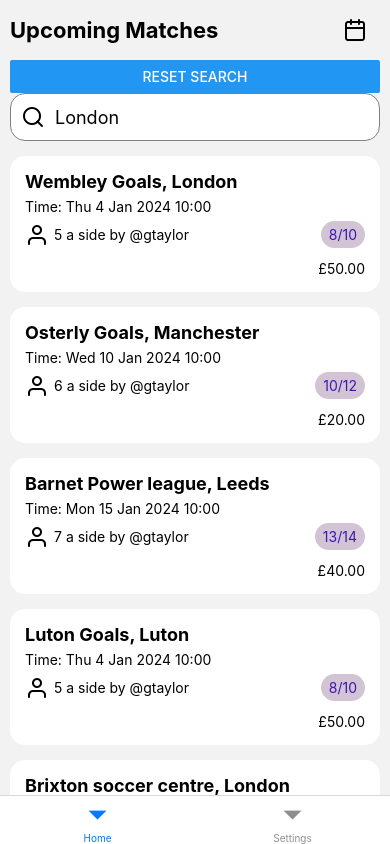
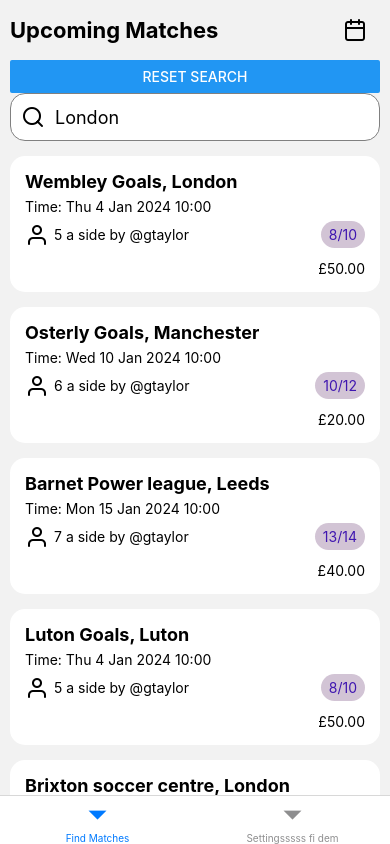
Before and after one commit to Musty-AND/footy-pals, a React Native app: screen /Home in a window 390 px wide. Built offline with nearby package versions, Linux system fonts and the light colour scheme.

Commit message:
added navigation and created match details page with routing to it

```diff
--- a/App.tsx
+++ b/App.tsx
@@ -1,11 +1,11 @@
 import { StyleSheet } from "react-native";
-import Tabs from "./src/components/Tabs";
+import Navigation from "./src/components/Navigation";
 import { MatchProvider } from "./src/context/MatchContext";
 
 export default function App() {
   return (
     <MatchProvider>
-      <Tabs />
+      <Navigation />
     </MatchProvider>
   );
 }
--- a/package.json
+++ b/package.json
@@ -11,6 +11,7 @@
   "dependencies": {
     "@react-navigation/bottom-tabs": "^6.5.11",
     "@react-navigation/native": "^6.1.9",
+    "@react-navigation/native-stack": "^6.9.17",
     "dayjs": "^1.11.10",
     "expo": "~49.0.15",
     "expo-status-bar": "~1.6.0",
--- a/src/components/Match.tsx
+++ b/src/components/Match.tsx
@@ -13,6 +13,7 @@ const MatchCard = ({
   price,
   numberOfPlayers,
   organiser,
+  id,
   ...rest
 }: Match) => {
   return (
--- /dev/null
+++ b/src/components/Navigation.tsx
@@ -0,0 +1,35 @@
+import React from "react";
+import { createBottomTabNavigator } from "@react-navigation/bottom-tabs";
+import HomeScreen from "../screens/homeScreen";
+import SettingsScreen from "../screens/settingsScreen";
+import { NavigationContainer } from "@react-navigation/native";
+import { SafeAreaView, Button } from "react-native";
+import { createNativeStackNavigator } from "@react-navigation/native-stack";
+import MatchDetailsScreen from "../screens/matchDetailsScreen";
+
+const Tab = createBottomTabNavigator();
+const Stack = createNativeStackNavigator();
+
+const HomeStack = () => {
+  return (
+    <Stack.Navigator screenOptions={{ headerShown: false }}>
+      <Stack.Screen name="Home" component={HomeScreen} />
+      <Stack.Screen name="Match Details" component={MatchDetailsScreen} />
+    </Stack.Navigator>
+  );
+};
+
+const Navigation = () => {
+  return (
+    <NavigationContainer>
+      <SafeAreaView style={{ flex: 1 }}>
+        <Tab.Navigator screenOptions={{ headerShown: false }}>
+          <Tab.Screen name="Find Matches" component={HomeStack} />
+          <Tab.Screen name="Settingsssss fi dem" component={SettingsScreen} />
+        </Tab.Navigator>
+      </SafeAreaView>
+    </NavigationContainer>
+  );
+};
+
+export default Navigation;
--- a/src/components/Tabs.tsx
+++ /dev/null
@@ -1,23 +0,0 @@
-import React from "react";
-import { createBottomTabNavigator } from "@react-navigation/bottom-tabs";
-import HomeScreen from "../screens/homeScreen";
-import SettingsScreen from "../screens/settingsScreen";
-import { NavigationContainer } from "@react-navigation/native";
-import { SafeAreaView } from "react-native";
-
-const Tab = createBottomTabNavigator();
-
-const Tabs = () => {
-  return (
-    <NavigationContainer>
-      <SafeAreaView style={{ flex: 1 }}>
-        <Tab.Navigator screenOptions={{ headerShown: false }}>
-          <Tab.Screen name="Home" component={HomeScreen} />
-          <Tab.Screen name="Settings" component={SettingsScreen} />
-        </Tab.Navigator>
-      </SafeAreaView>
-    </NavigationContainer>
-  );
-};
-
-export default Tabs;
--- a/src/mocks/matches.ts
+++ b/src/mocks/matches.ts
@@ -13,6 +13,7 @@ export const mockMatches: Match[] = [
       contactNumber: "07123456789",
       username: "gtaylor",
     },
+    id: 1,
   },
   {
     location: "Manchester",
@@ -26,6 +27,7 @@ export const mockMatches: Match[] = [
       contactNumber: "07123456789",
       username: "gtaylor",
     },
+    id: 2,
   },
   {
     location: "Leeds",
@@ -39,6 +41,7 @@ export const mockMatches: Match[] = [
       contactNumber: "07123456789",
       username: "gtaylor",
     },
+    id: 3,
   },
   {
     location: "Luton",
@@ -52,6 +55,7 @@ export const mockMatches: Match[] = [
       contactNumber: "07123456789",
       username: "gtaylor",
     },
+    id: 4,
   },
   {
     location: "London",
@@ -65,6 +69,7 @@ export const mockMatches: Match[] = [
       contactNumber: "07123456789",
       username: "gtaylor",
     },
+    id: 5,
   },
   {
     location: "Leeds",
@@ -78,6 +83,7 @@ export const mockMatches: Match[] = [
       contactNumber: "07123456789",
       username: "gtaylor",
     },
+    id: 6,
   },
   {
     location: "Luton",
@@ -91,6 +97,7 @@ export const mockMatches: Match[] = [
       contactNumber: "07123456789",
       username: "gtaylor",
     },
+    id: 7,
   },
   {
     location: "London",
@@ -104,5 +111,6 @@ export const mockMatches: Match[] = [
       contactNumber: "07123456789",
       username: "gtaylor",
     },
+    id: 8,
   },
 ];
--- a/src/screens/homeScreen.tsx
+++ b/src/screens/homeScreen.tsx
@@ -1,5 +1,12 @@
 import React, { useMemo, useState } from "react";
-import { View, Text, FlatList, StyleSheet, Button } from "react-native";
+import {
+  View,
+  Text,
+  FlatList,
+  StyleSheet,
+  Button,
+  TouchableOpacity,
+} from "react-native";
 import MatchCard from "../components/Match";
 import { useMatchContext } from "../context/MatchContext";
 import Calendar from "../components/Calendar";
@@ -9,7 +16,7 @@ import dayjs from "dayjs";
 import { DateType } from "react-native-ui-datepicker";
 import SearchBar from "../components/SearchBar";
 
-const HomeScreen = () => {
+const HomeScreen = ({ navigation }: any) => {
   const { matches } = useMatchContext();
   const [date, setDate] = useState<DateType>();
   const [open, setOpen] = useState<boolean>(false);
@@ -78,7 +85,18 @@ const HomeScreen = () => {
           contentContainerStyle={styles.itemContainer}
           data={filteredMatches}
           renderItem={({ item }) => {
-            return <MatchCard {...item} />;
+            return (
+              <TouchableOpacity
+                onPress={() => {
+                  navigation.navigate({
+                    name: "Match Details",
+                    params: { id: item.id },
+                  });
+                }}
+              >
+                <MatchCard {...item} />
+              </TouchableOpacity>
+            );
           }}
         />
       )}
--- /dev/null
+++ b/src/screens/matchDetailsScreen.tsx
@@ -0,0 +1,21 @@
+import React, { useContext } from "react";
+import { View, Text, Button } from "react-native";
+import { useMatchContext } from "../context/MatchContext";
+
+const MatchDetailsScreen = ({ route, navigation }: any) => {
+  const { id } = route.params;
+  const { matches } = useMatchContext();
+
+  const selectedMatch = matches.find((match) => match.id === id);
+
+  console.log("bosh", selectedMatch);
+  return (
+    <View>
+      <Text> Match Details</Text>
+      <Text>{id}</Text>
+      <Button title="Go back" onPress={() => navigation.goBack()} />
+    </View>
+  );
+};
+
+export default MatchDetailsScreen;
--- a/src/types.ts
+++ b/src/types.ts
@@ -18,6 +18,7 @@ export type Match = {
   numberOfPlayers: number;
   meetingPoint?: string;
   rules?: string;
+  id: number;
 };
 
 export type MatchContextType = {
```
Also changed, not shown: 1 other file (tests, documents, lock files or other folders).
